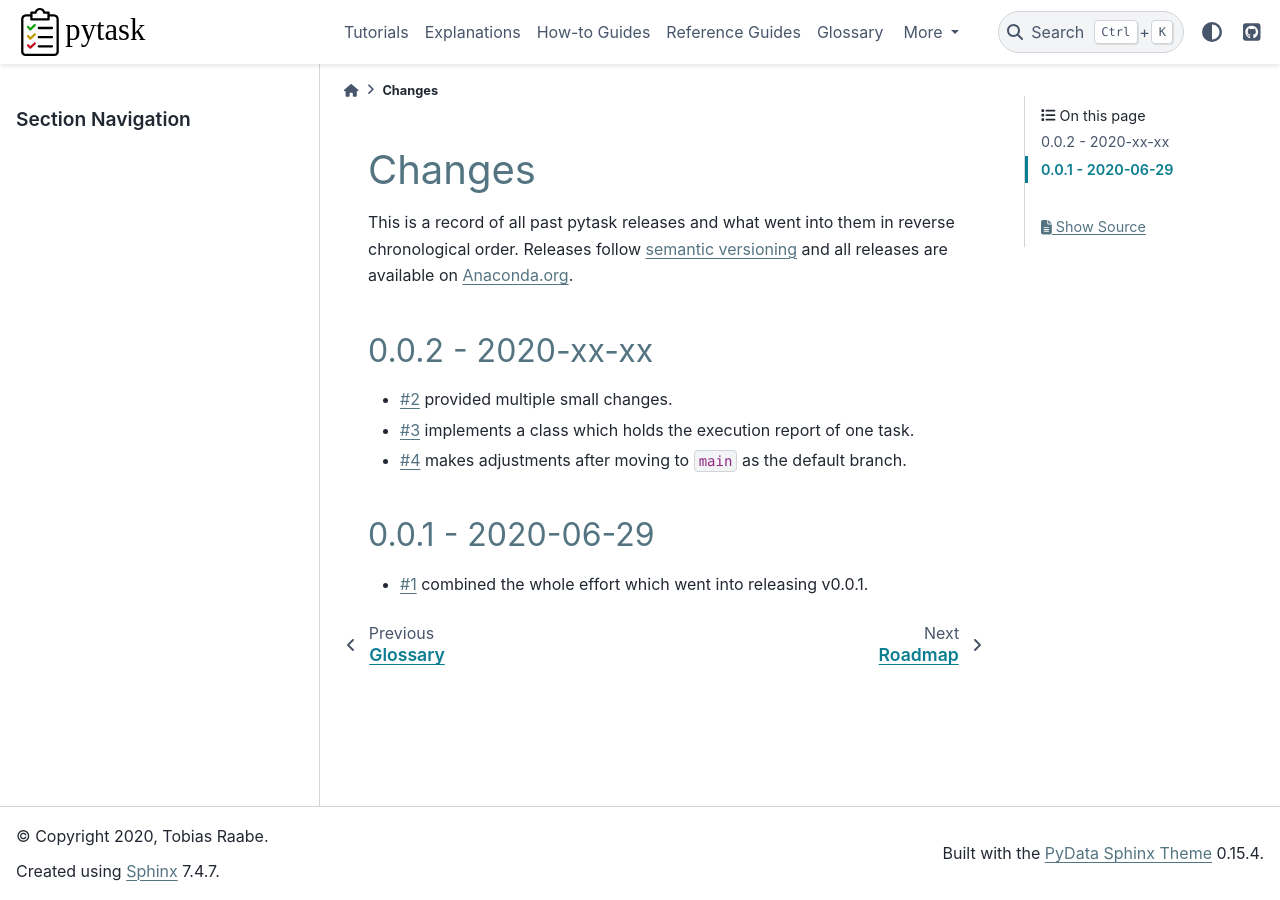
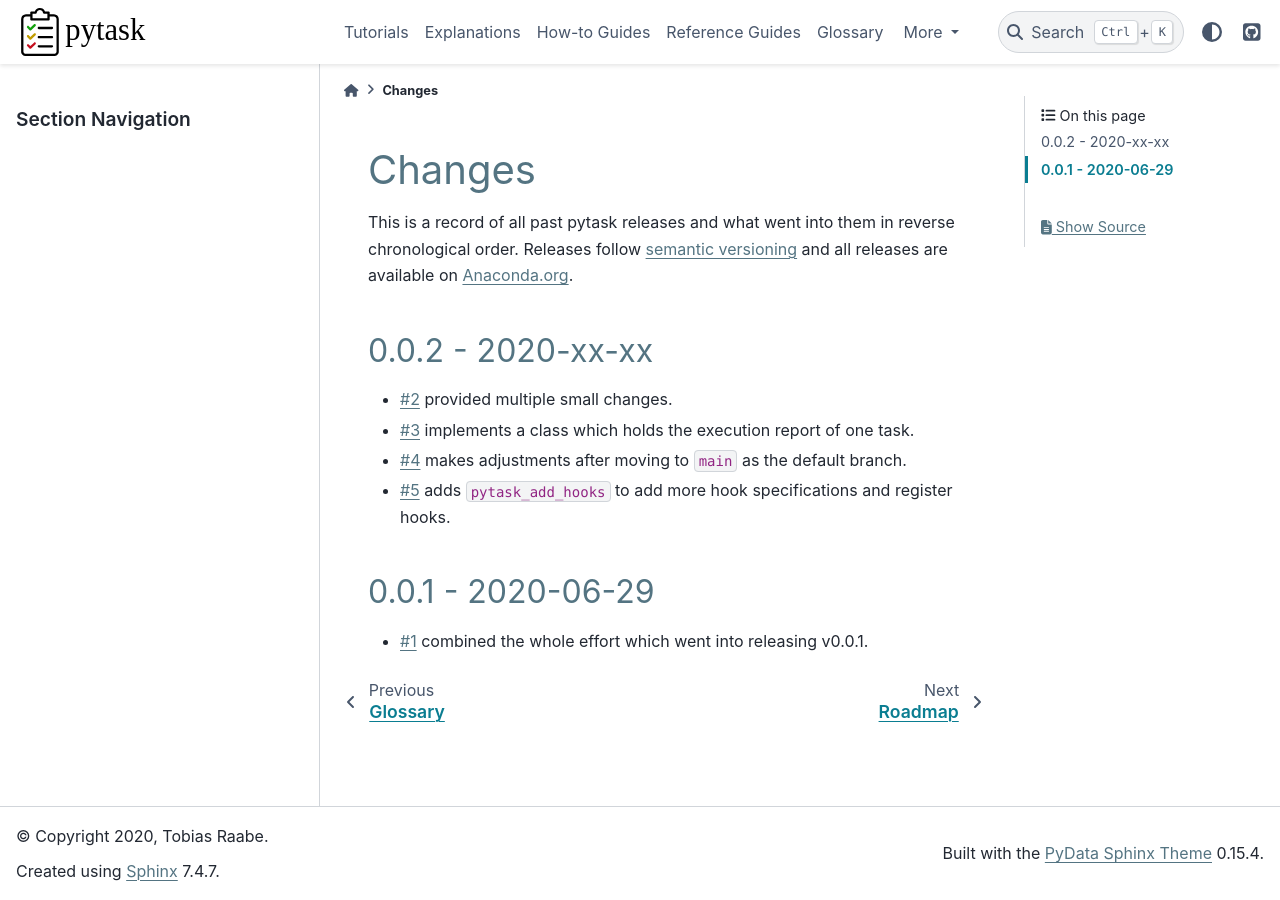
Before and after one commit to pytask-dev/pytask, a Sphinx documentation site: the page built from docs/changes.rst, in a window 1280 px wide. Built offline with Sphinx 7.4.7 and the PyData theme 0.15.4, drawn with Linux system fonts in a browser that asks for light colours.

Commit message:
Add to changes.

```diff
--- a/docs/changes.rst
+++ b/docs/changes.rst
@@ -12,6 +12,7 @@ all releases are available on `Anaconda.org <https://anaconda.org/pytask/pytask>
 - :gh:`2` provided multiple small changes.
 - :gh:`3` implements a class which holds the execution report of one task.
 - :gh:`4` makes adjustments after moving to ``main`` as the default branch.
+- :gh:`5` adds ``pytask_add_hooks`` to add more hook specifications and register hooks.
 
 
 0.0.1 - 2020-06-29
```
